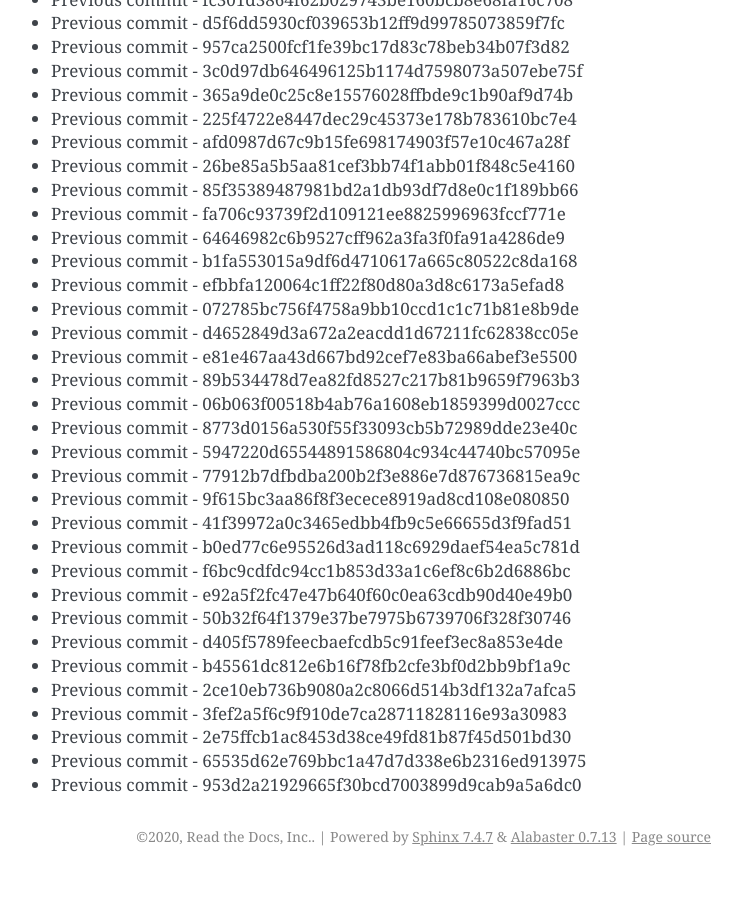
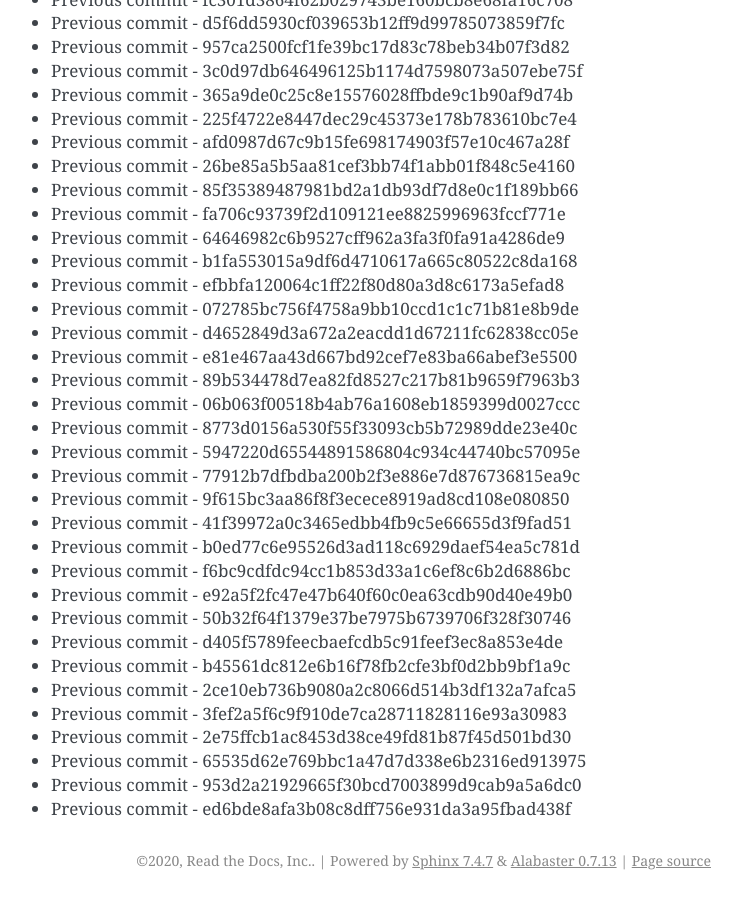
Before and after one commit to readthedocs/rtd-git-stresstest, a Sphinx documentation site: the page built from docs/updates.rst, in a window 1280 px wide and 900 px high, scrolled down 21383 px. Shown: the whole window, without its empty margins (399-1141 px from the left). Built offline with Sphinx 7.4.7, drawn with Linux system fonts in a browser that asks for light colours; before the commit the page ends 22259 px from its top, so only the background shows below that.

Commit message:
Generating commit from previous: ed6bde8afa3b08c8dff756e931da3a95fbad438f

```diff
--- a/docs/updates.rst
+++ b/docs/updates.rst
@@ -930,3 +930,4 @@ It can be tested for any performance characteristics.
 * Previous commit - 2e75ffcb1ac8453d38ce49fd81b87f45d501bd30
 * Previous commit - 65535d62e769bbc1a47d7d338e6b2316ed913975
 * Previous commit - 953d2a21929665f30bcd7003899d9cab9a5a6dc0
+* Previous commit - ed6bde8afa3b08c8dff756e931da3a95fbad438f
```
